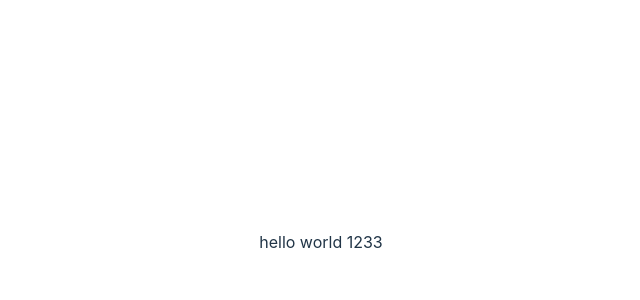
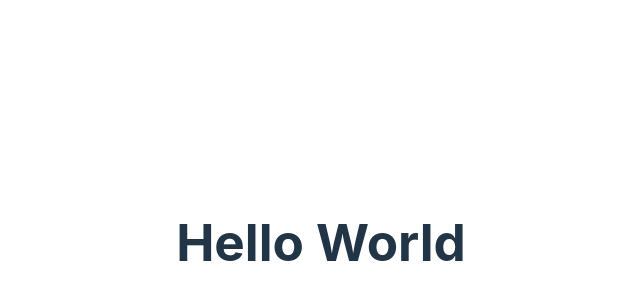
Before and after one commit to wakar-smc2/Test-Page, a React (Vite) app: page / in a window 1280 px wide. Shown: the part 158-458 px from the top of the page, without its empty margins (319-959 px from the left). Built offline with nearby package versions, Linux system fonts and the light colour scheme.

Commit message:
Update App.jsx
new deployed

```diff
--- a/src/App.jsx
+++ b/src/App.jsx
@@ -8,7 +8,7 @@ function App() {
 
   return (
     <>
-      hello world 1233
+      <h1>Hello World</h1>
     </>
   )
 }
```
